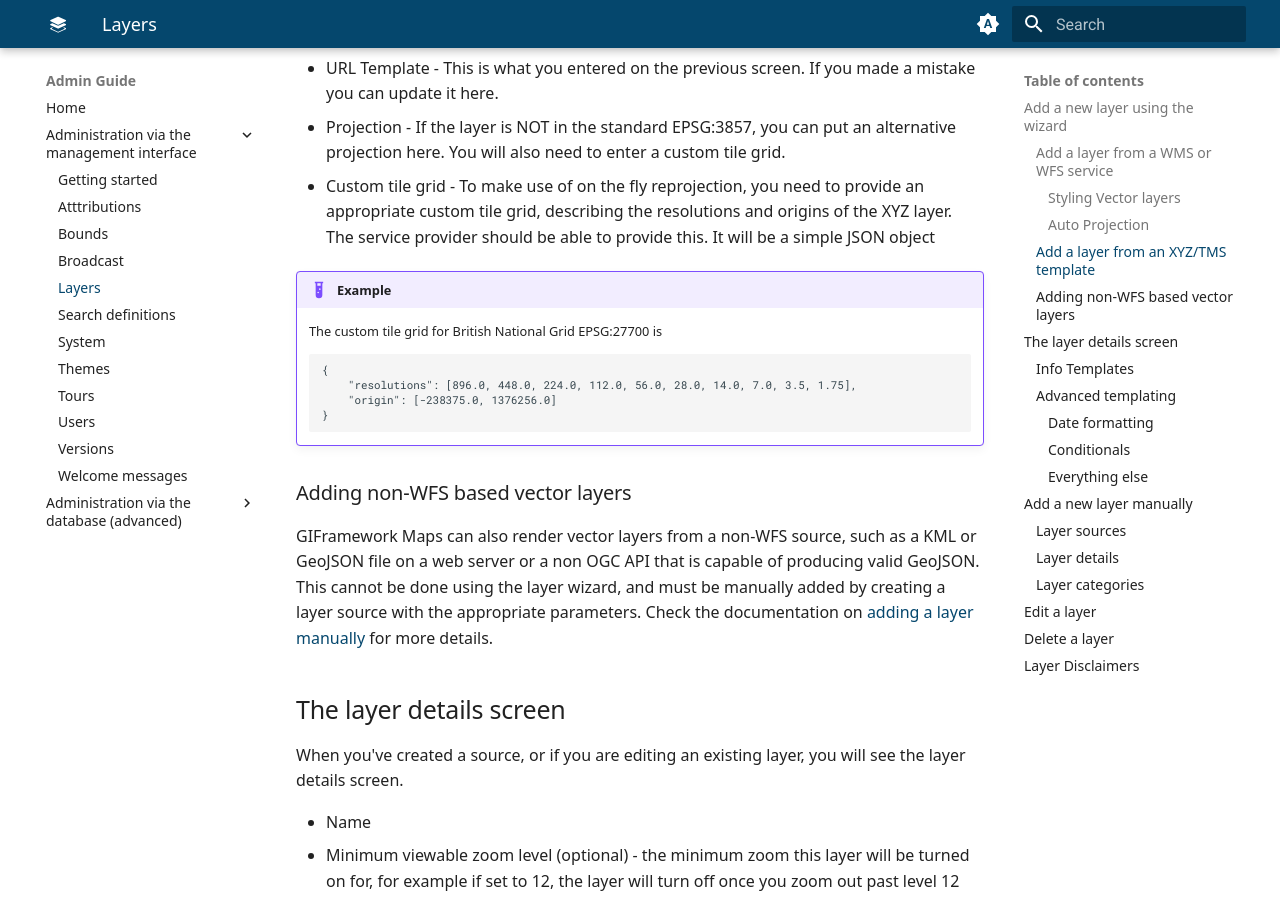
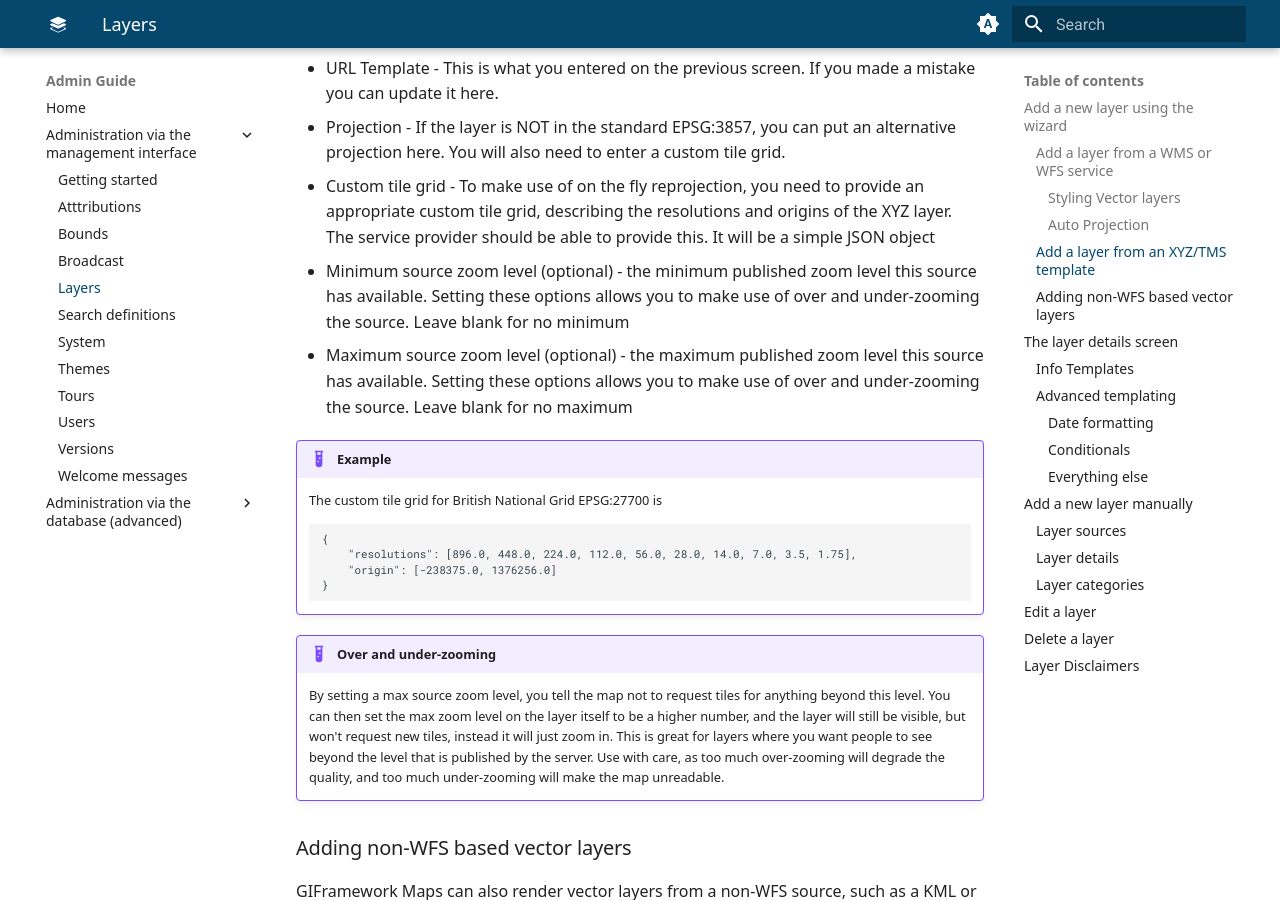
Before and after one commit to Dorset-Council-UK/GIFramework-Maps-Admin-Guide, an MkDocs documentation site: the page built from docs/gui/layers.md, in a window 1280 px wide and 900 px high, scrolled down 3357 px. Built offline with MkDocs 1.6.1 and Material for MkDocs 9.7.7, drawn with Linux system fonts in a browser that asks for light colours.

Commit message:
Add docs explaining over and under-zoom of XYZ layers (#6)
* Update layers.md in db and gui sections

````diff
--- a/docs/db/layers.md
+++ b/docs/db/layers.md
@@ -27,6 +27,8 @@ The `LayerSource` table contains very basic information about the layer.
 - `Description` - A basic description of the layer. This is shown to end users when the layer has no other description metadata available from source (see more about layer metadata below)
 - `LayerSourceTypeId` - The `Id` of the type of layer from the `LayerSourceType` table. This identifies the type of layer source this is. See [LayerSourceType](#layersourcetype) details below for more information.
 - `AttributionId` - The `Id` of the relevant `Attribution` that will be applied to this layer. Learn more about attributions in the [attributions documentation](../db/attributions.md)
+- `MinZoom` - the minimum published zoom level this source has available. Setting these options allows you to make use of over and under-zooming the source. Leave blank for no minimum. This only applies to XYZ layers.
+- `MaxZoom` - the maximum published zoom level this source has available. Setting these options allows you to make use of over and under-zooming the source. Leave blank for no maximum. This only applies to XYZ layers.
 
 ### LayerSourceOption
 
--- a/docs/gui/layers.md
+++ b/docs/gui/layers.md
@@ -82,6 +82,8 @@ There is a collapsible section for 'Advanced settings'. You should generally lea
 - URL Template - This is what you entered on the previous screen. If you made a mistake you can update it here.
 - Projection - If the layer is NOT in the standard EPSG:3857, you can put an alternative projection here. You will also need to enter a custom tile grid.
 - Custom tile grid - To make use of on the fly reprojection, you need to provide an appropriate custom tile grid, describing the resolutions and origins of the XYZ layer. The service provider should be able to provide this. It will be a simple JSON object
+- Minimum source zoom level (optional) - the minimum published zoom level this source has available. Setting these options allows you to make use of over and under-zooming the source. Leave blank for no minimum
+- Maximum source zoom level (optional) - the maximum published zoom level this source has available. Setting these options allows you to make use of over and under-zooming the source. Leave blank for no maximum
 
 !!! example
     The custom tile grid for British National Grid EPSG:27700 is
@@ -91,6 +93,10 @@ There is a collapsible section for 'Advanced settings'. You should generally lea
         "origin": [-238375.0, 1376256.0]
     }
     ```
+
+!!! example "Over and under-zooming"
+    By setting a max source zoom level, you tell the map not to request tiles for anything beyond this level. You can then set the max zoom level on the layer itself to be a higher number, and the layer will still be visible, but won't request new tiles, instead it will just zoom in.
+    This is great for layers where you want people to see beyond the level that is published by the server. Use with care, as too much over-zooming will degrade the quality, and too much under-zooming will make the map unreadable.
 
 ### Adding non-WFS based vector layers
 
````
